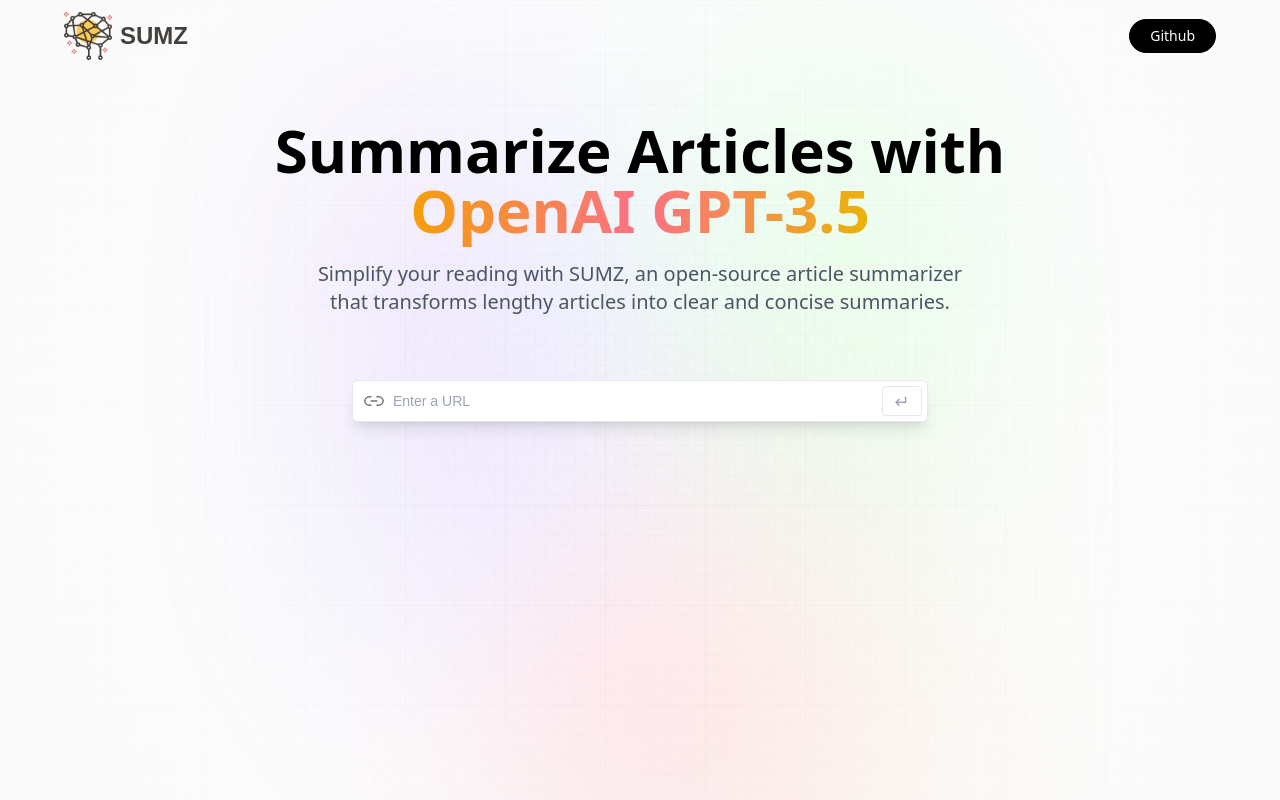
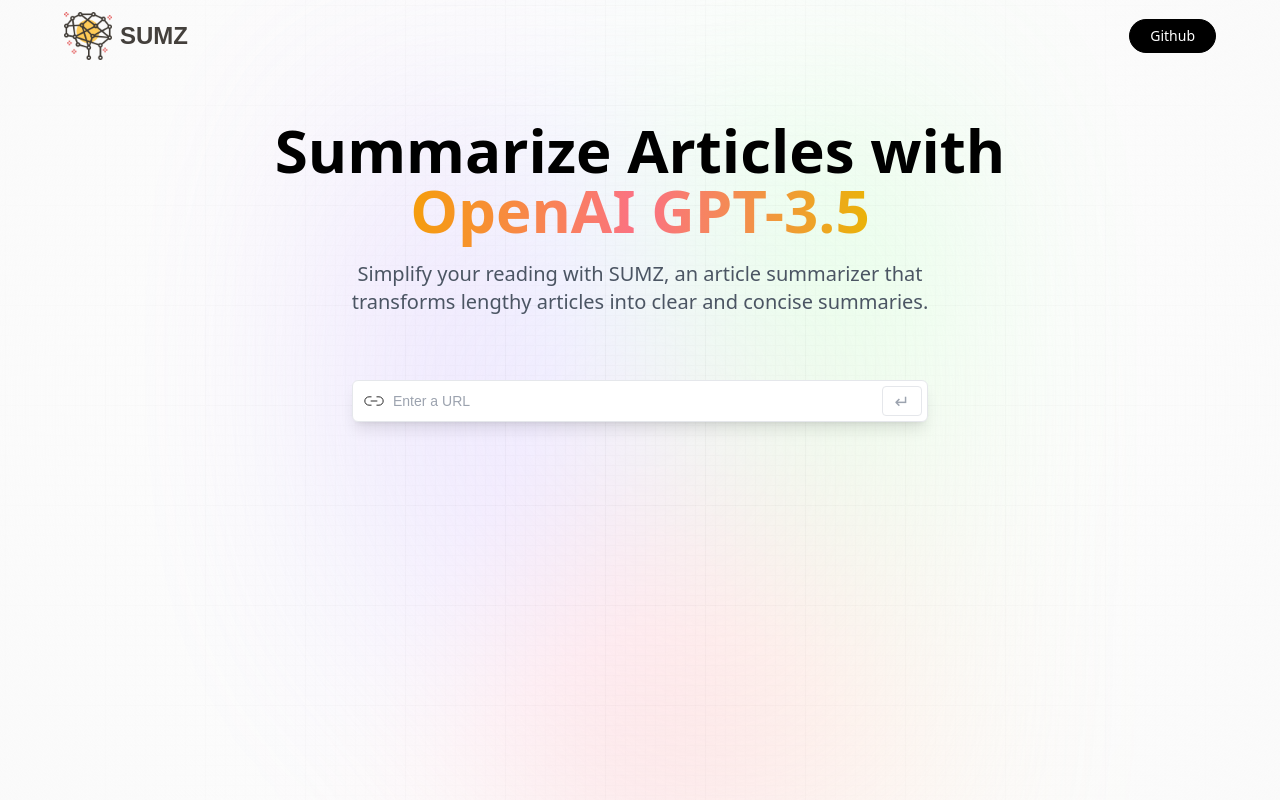
Before and after one commit to Lucia-Ay/AI-Summarizer, a React (Vite) app: page / in a window 1280 px wide. Built offline with nearby package versions, Linux system fonts and the light colour scheme; no server answers; a web font is replaced by a local one.

Commit message:
Update Hero.jsx

```diff
--- a/src/components/Hero.jsx
+++ b/src/components/Hero.jsx
@@ -26,7 +26,7 @@
         <span className='pink_gradient'>OpenAI GPT-3.5</span>
       </h1>
       <h2 className='description'>
-        Simplify your reading with SUMZ, an open-source article summarizer that transforms lengthy articles into clear and concise summaries.
+        Simplify your reading with SUMZ, an article summarizer that transforms lengthy articles into clear and concise summaries.
       </h2>
     </header>
   );
```
